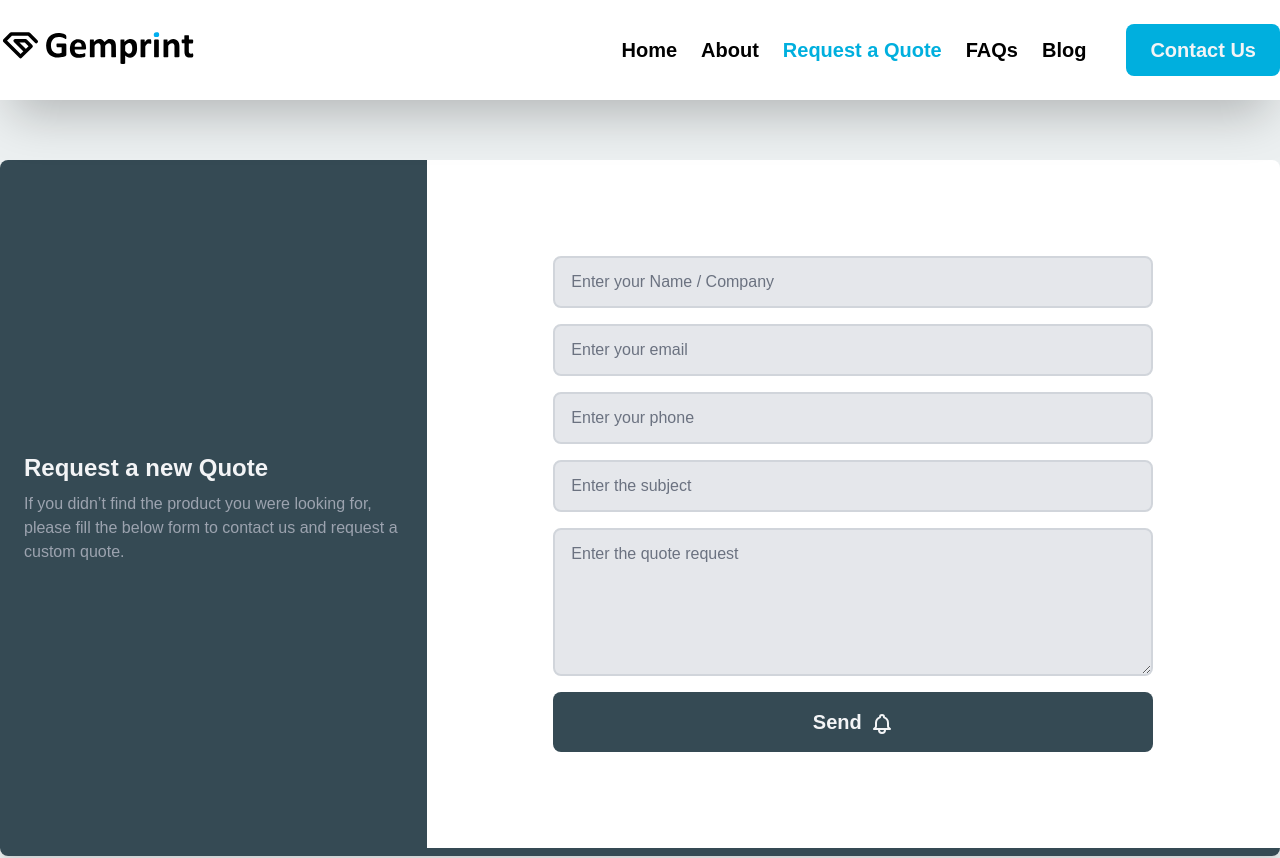
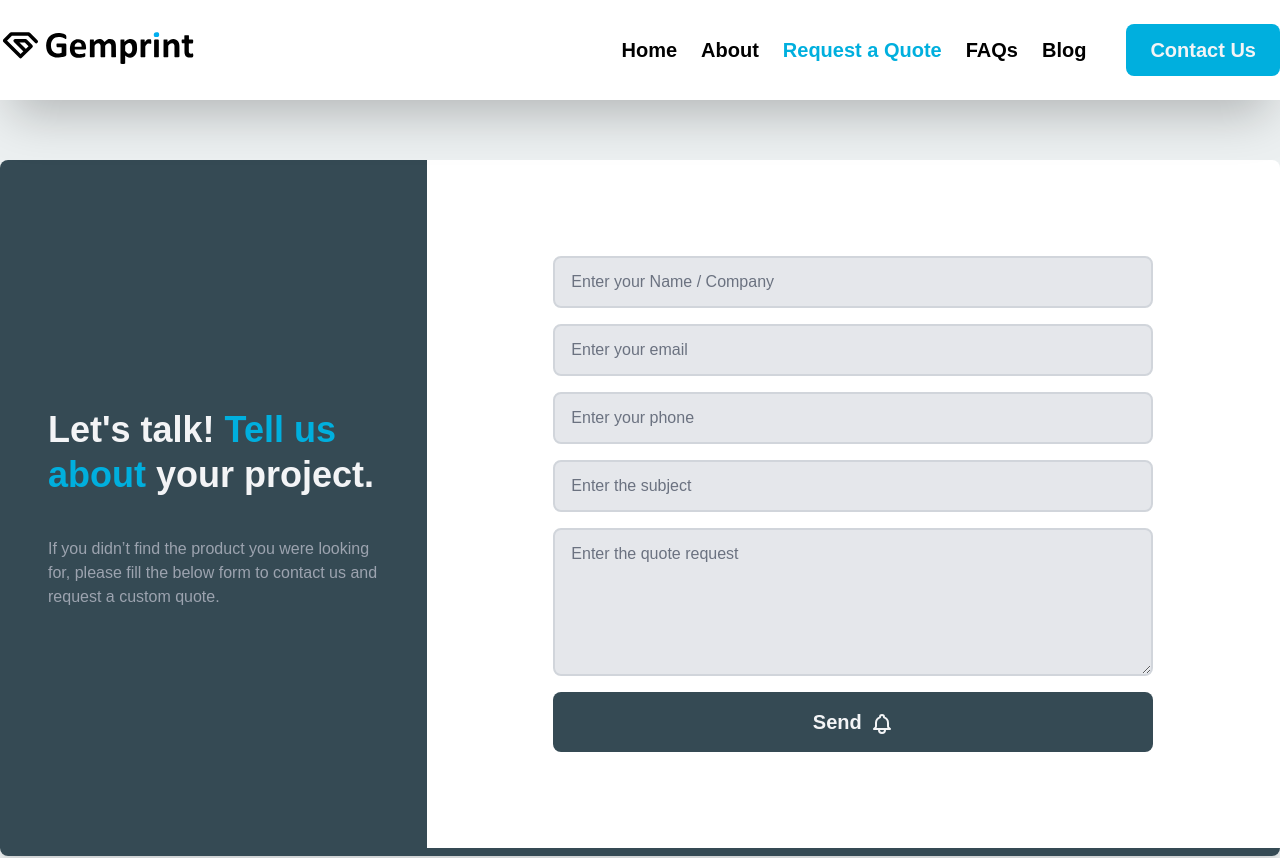
Before and after one commit to propbono/gemprint.ca, a Next.js app: page /quote in a window 1280 px wide. Shown: the top 858 px of the page. Built offline with nearby package versions, Linux system fonts and the light colour scheme.

Commit message:
refactor to use two types of title, simple and mixed

```diff
--- a/components/FormCard.js
+++ b/components/FormCard.js
@@ -5,17 +5,20 @@ const styles = {
     "flex flex-col my-10 overflow-hidden transition duration-500 ease-in-out bg-white rounded-lg shadow-lg  lg:flex-row group lg:hover:scale-105",
   left: "items-center justify-center lg:justify-start lg:flex lg:w-1/3 lg:bg-secondary",
   title: "text-2xl font-bold text-secondary lg:text-gray-100",
+  mixedTitle: "text-4xl font-extrabold text-secondary lg:text-gray-100 mb-5 lg:mb-10 leading-tight",
+  mixedTitlePrimary: "text-primary",
   text: "mt-2 text-secondary lg:text-gray-400",
   right:
     "flex flex-col items-center justify-center w-full pb-6 transition duration-1000 ease-in-out lg:py-0 lg:w-2/3 lg:border-b-8 border-secondary lg:group-hover:border-primary",
- };
+};
 
-export const FormCard = ({ title, text, children }) => {
+export const FormCard = ({ title, mixedTitle, text, children }) => {
   return (
         <div className={styles.wrapper}>
           <div className={styles.left}>
-            <div className="px-6 py-6">
-              <h2 className={styles.title}>{title}</h2>
+            <div className="px-12 py-6">
+              {title ? <h2 className={styles.title}>{title}</h2> : null}
+              {mixedTitle ? <h1 className={styles.mixedTitle}>{mixedTitle.one}<span className={styles.mixedTitlePrimary}>{mixedTitle.two}</span>{mixedTitle.three}</h1>:null}
               <p className={styles.text}>{text}</p>
             </div>
           </div>
--- a/pages/quote.js
+++ b/pages/quote.js
@@ -21,6 +21,12 @@ const RequestQuote = () => {
   const [message, setMessage] = useState("");
   const [state, setState] = useState(STATE.IDLE);
   const isLoading = state === STATE.LOADING ? "animate-bounce" : "";
+
+  const mixedTitle = {
+    one: "Let's talk!",
+    two: " Tell us about",
+    three: " your project."
+  }
 
   const requestQuote = async (e) => {
     e.preventDefault();
@@ -66,7 +72,7 @@ const RequestQuote = () => {
       <section className={styles.section}>
         <div className={styles.container}>
           <FormCard
-            title="Request a new Quote"
+            mixedTitle={mixedTitle}
             text="If you didn’t find the product you were looking for, please fill the below form to contact us and request a custom quote."
           >
             <div className="lg:w-[600px]  lg:py-24">
```
